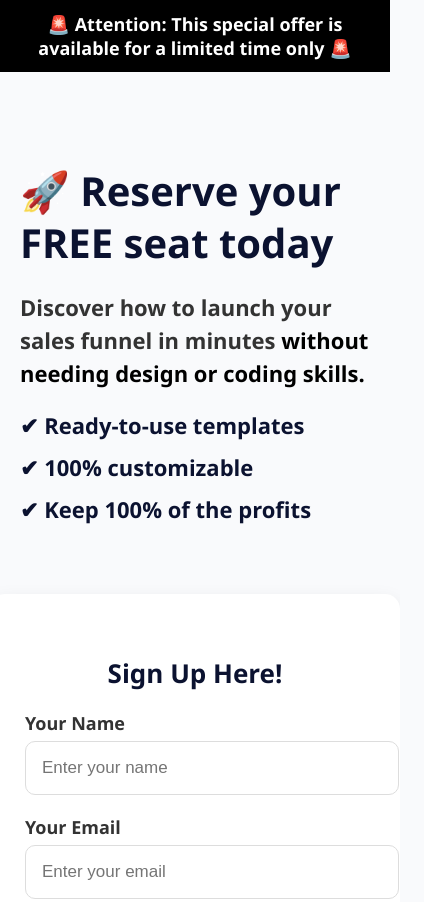
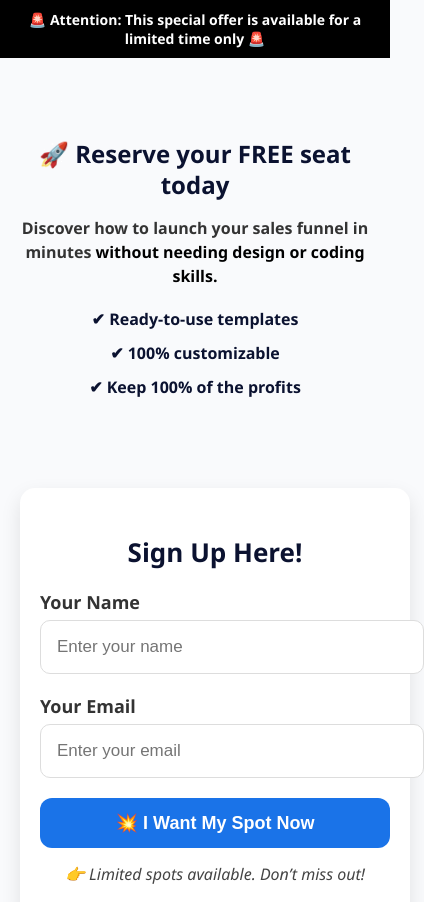
Before and after one commit to jgarciamanrique/FunnelStarter, a plain HTML site: page index.html in a window 390 px wide. Shown: the top 902 px of the page, 424 px wide, since content can reach past the window. Drawn offline with Linux system fonts and the light colour scheme.

Commit message:
Update style.css

```diff
--- a/style.css
+++ b/style.css
@@ -7,8 +7,8 @@ body {
 
 /* 🔹 TOP BANNER */
 .top-banner {
-  background: #000000; /* Black background */
-  color: #ffffff;      /* White text */
+  background: #000000;
+  color: #ffffff;
   text-align: center;
   font-weight: bold;
   padding: 12px 10px;
@@ -63,14 +63,14 @@ body {
   font-size: 22px;
   font-weight: bold;
   margin-bottom: 12px;
-  color: #0b1230; /* Dark text */
+  color: #0b1230;
 }
 
 /* 🔹 BLUE GRADIENT TEXT */
 .gradient-text {
   text-transform: uppercase;
   font-weight: 900;
-  background: linear-gradient(to bottom, #1a4aa6, #1f7be8); /* Dark blue → light blue */
+  background: linear-gradient(to bottom, #1a4aa6, #1f7be8);
   -webkit-background-clip: text;
   -webkit-text-fill-color: transparent;
   background-clip: text;
@@ -78,13 +78,13 @@ body {
 
 /* 🔹 RIGHT FORM */
 .signup-form {
-  flex: 1.1; /* Slightly narrower */
+  flex: 1.1;
   background: #ffffff;
   padding: 35px;
   border-radius: 15px;
   box-shadow: 0px 8px 20px rgba(0,0,0,0.1);
   text-align: center;
-  min-width: 340px; /* Slightly less wide */
+  min-width: 340px;
 }
 
 .signup-form h3 {
@@ -166,3 +166,55 @@ body {
   color: #d1d5db;
   font-style: italic;
 }
+
+/* 🔹 RESPONSIVE DESIGN */
+@media (max-width: 1024px) {
+  .signup-text h2 {
+    font-size: 32px;
+  }
+  .signup-text p,
+  .signup-text ul li {
+    font-size: 18px;
+  }
+}
+
+@media (max-width: 768px) {
+  .signup-container {
+    flex-direction: column;
+    text-align: center;
+  }
+  .signup-text {
+    text-align: center;
+  }
+  .signup-form {
+    min-width: 100%;
+    margin-top: 20px;
+  }
+  .signup-text h2 {
+    font-size: 28px;
+  }
+  .signup-text p {
+    font-size: 18px;
+  }
+}
+
+@media (max-width: 480px) {
+  .top-banner {
+    font-size: 14px;
+    padding: 10px;
+  }
+  .signup-text h2 {
+    font-size: 24px;
+  }
+  .signup-text p,
+  .signup-text ul li {
+    font-size: 16px;
+  }
+  .signup-form {
+    padding: 20px;
+  }
+  .signup-form button {
+    font-size: 18px;
+    padding: 14px;
+  }
+}
```
